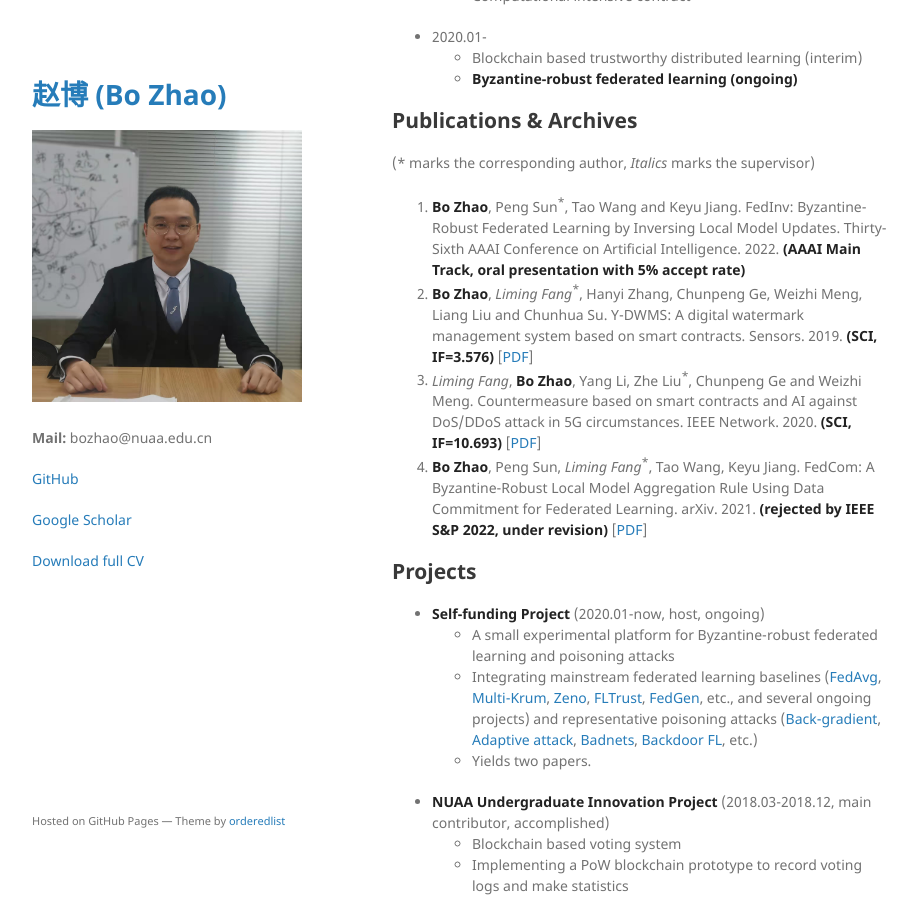
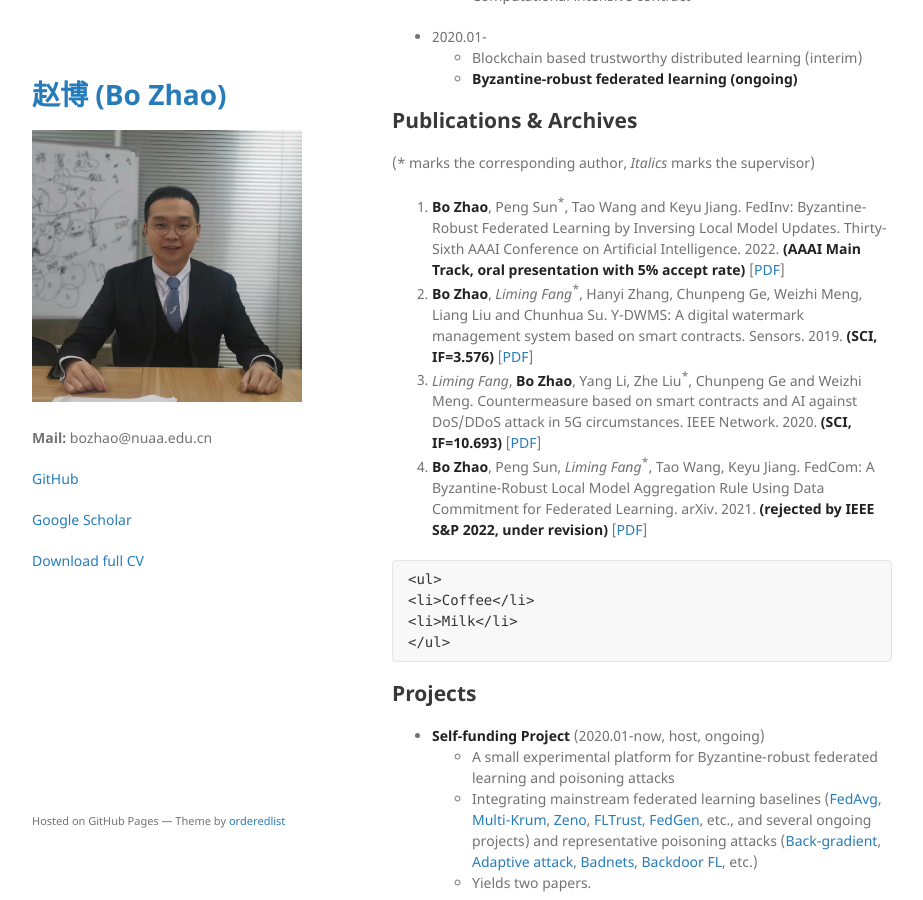
Before and after one commit to BorisZhao/BorisZhao.github.io, a Jekyll site: the page built from index.md, in a window 1280 px wide and 900 px high, scrolled down 325 px. Shown: the whole window, without its empty margins (178-1101 px from the left). Built offline with Jekyll 4.4.1, drawn with Linux system fonts in a browser that asks for light colours; the repository's description, which GitHub fills in, is left out.

Commit message:
Update index.md

````diff
--- a/index.md
+++ b/index.md
@@ -18,10 +18,17 @@ layout: default
 
 (* marks the corresponding author, *Italics* marks the supervisor)
 
-1. **Bo Zhao**, Peng Sun<sup>*</sup>, Tao Wang and Keyu Jiang. FedInv: Byzantine-Robust Federated Learning by Inversing Local Model Updates. Thirty-Sixth AAAI Conference on Artificial Intelligence. 2022. **(AAAI Main Track, oral presentation with 5% accept rate)**
+1. **Bo Zhao**, Peng Sun<sup>*</sup>, Tao Wang and Keyu Jiang. FedInv: Byzantine-Robust Federated Learning by Inversing Local Model Updates. Thirty-Sixth AAAI Conference on Artificial Intelligence. 2022. **(AAAI Main Track, oral presentation with 5% accept rate)** [[PDF](https://aaai-2022.virtualchair.net/poster_aaai8088)]
 2. **Bo Zhao**, *Liming Fang*<sup>*</sup>, Hanyi Zhang, Chunpeng Ge, Weizhi Meng, Liang Liu and Chunhua Su. Y-DWMS: A digital watermark management system based on smart contracts. Sensors. 2019. **(SCI, IF=3.576)** [[PDF](https://www.mdpi.com/1424-8220/19/14/3091)]
 3. *Liming Fang*, **Bo Zhao**, Yang Li, Zhe Liu<sup>*</sup>, Chunpeng Ge and Weizhi Meng. Countermeasure based on smart contracts and AI against DoS/DDoS attack in 5G circumstances. IEEE Network. 2020. **(SCI, IF=10.693)** [[PDF](https://ieeexplore.ieee.org/abstract/document/9277902)]
 4. **Bo Zhao**, Peng Sun, *Liming Fang*<sup>*</sup>, Tao Wang, Keyu Jiang. FedCom: A Byzantine-Robust Local Model Aggregation Rule Using Data Commitment for Federated Learning. arXiv. 2021. **(rejected by IEEE S&P 2022, under revision)** [[PDF](https://arxiv.org/pdf/2104.08020.pdf)]
+
+```
+<ul>
+<li>Coffee</li>
+<li>Milk</li>
+</ul>
+```
 
 ## Projects
 
````
